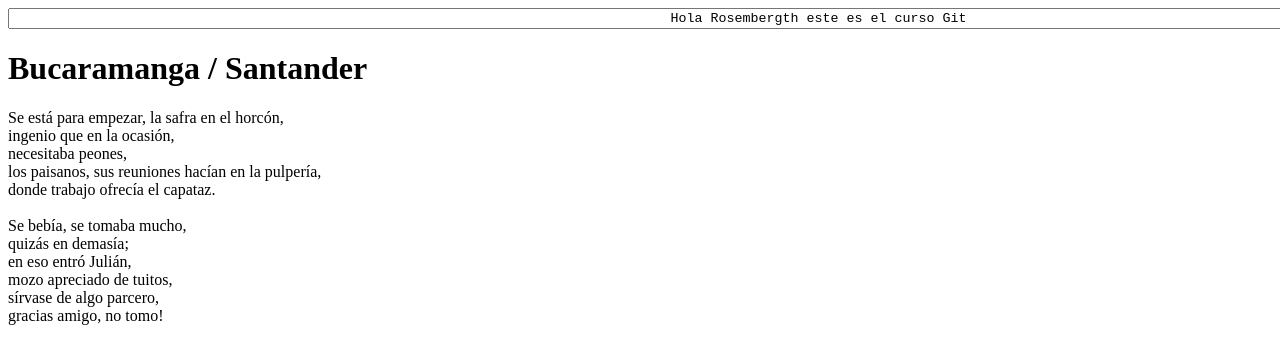
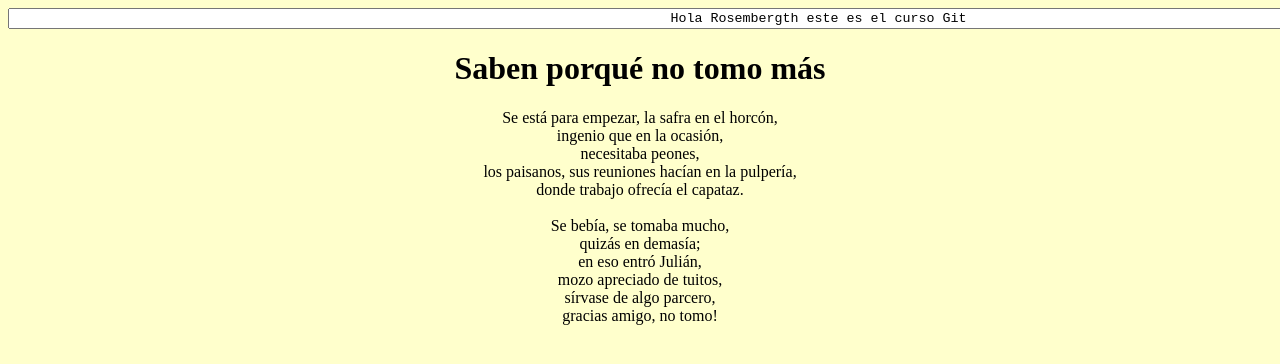
Before and after one commit to rosembergth/CursoGit, a plain HTML site: page index.html in a window 1280 px wide. Shown: the top 364 px of the page. Drawn offline with Linux system fonts and the light colour scheme.

Commit message:
Modifico título y fondo de página

```diff
--- /dev/null
+++ b/css/estilos.css
@@ -0,0 +1,6 @@
+@charset "utf-8";
+/* CSS Document */
+
+body{
+	background-color:#FFC;
+}
--- a/index.html
+++ b/index.html
@@ -3,12 +3,13 @@
 <head>
 <meta http-equiv="Content-Type" content="text/html; charset=utf-8" />
 <title>Documento sin título</title>
+<link href="css/estilos.css" rel="stylesheet" type="text/css" />
 </head>
 
 <body>
 <textarea name="titulo" cols="200" rows="1" style="text-align:center">Hola Rosembergth este es el curso Git</textarea>
-<h1>Bucaramanga / Santander</h1>
-<p>Se está para empezar, la safra en el horcón,<br/>
+<h1 align="center">Saben porqué no tomo más</h1>
+<p align="center">Se está para empezar, la safra en el horcón,<br/>
 ingenio que en la ocasión,<br/>
 necesitaba peones,<br/>
 los paisanos, sus reuniones hacían en la pulpería,<br/>
--- /dev/null
+++ b/js/javascript.js
@@ -0,0 +1 @@
+// JavaScript Document
```
